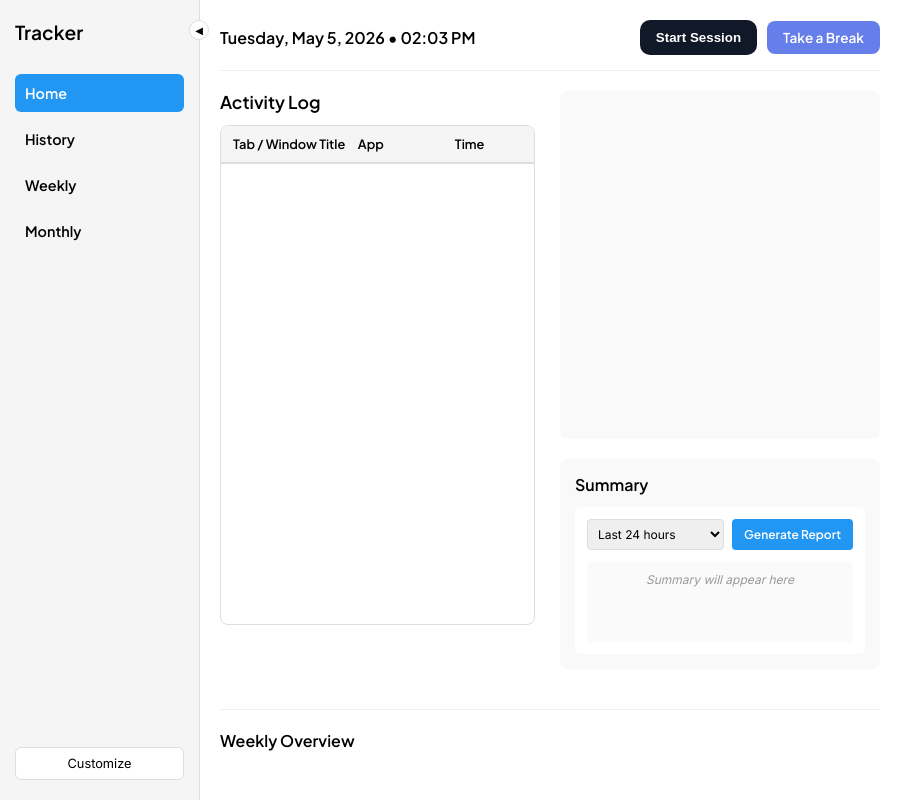
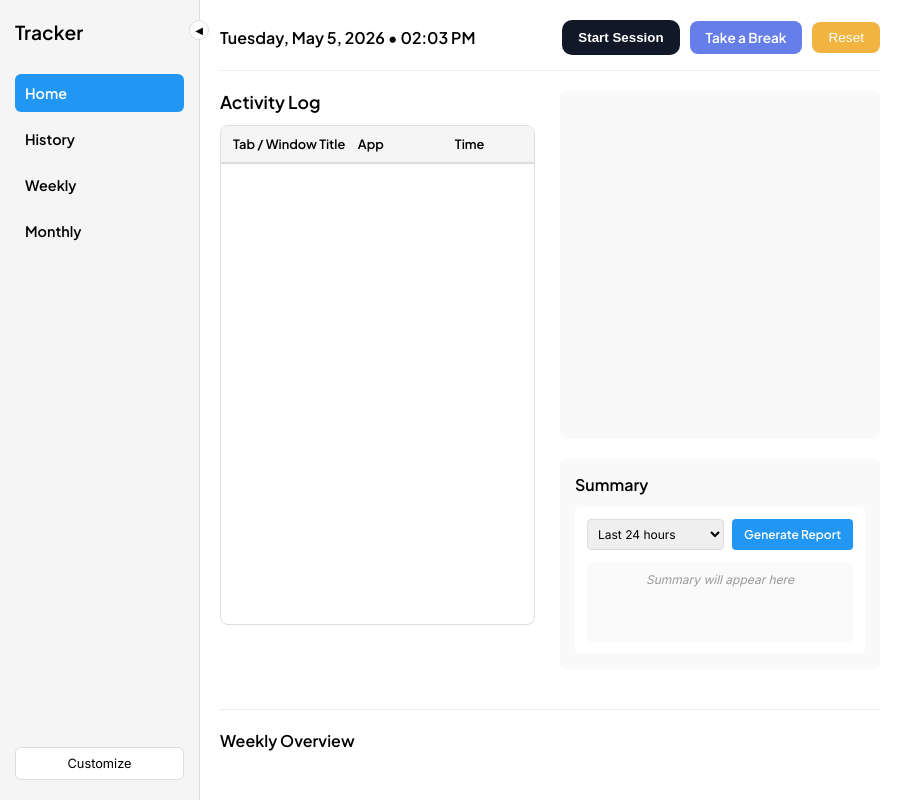
Before and after one commit to ashtonguevarra/ByteMeDani-Prodini, an Electron app: page index.html in a window 900 px wide. Drawn offline with nearby package versions, Linux system fonts and the light colour scheme; no server answers.

Commit message:
added reset button

```diff
--- a/index.html
+++ b/index.html
@@ -41,6 +41,7 @@
         <div class="top-bar-actions">
       <button id="toggleTrackingBtn" class="session-btn">Start Session</button>
      <button id="takeBreakBtn" class="take-break-btn">Take a Break</button>
+     <button id="resetLog" class = "reset-log-btn">Reset</button>
        </div>
       </div>
 
--- a/package.json
+++ b/package.json
@@ -8,11 +8,11 @@
     "start": "concurrently \"npm run backend\" \"wait-on http://127.0.0.1:5000/logs && npm run electron\""
   },
   "devDependencies": {
+    "concurrently": "^9.2.1",
     "electron": "^41.5.0"
   },
   "dependencies": {
-    "active-win": "^8.2.1",
-    "concurrently": "^9.2.1",
+    "active-win": "^7.7.2",
     "wait-on": "^9.0.5"
   }
 }
--- a/renderer.js
+++ b/renderer.js
@@ -10,6 +10,10 @@ const activeBreakBar = document.getElementById("activeBreakBar");
 const breakTimerDisplay = document.getElementById("breakTimerDisplay");
 const endBreakBtn = document.getElementById("endBreakBtn");
 const breakMinutesInput = document.getElementById("breakMinutesInput");
+const resetBtn = document.getElementById("resetLog");
+const logDiv = document.getElementById("log");
+
+
 
 let activityChart = null;
 let weeklyChart = null;
@@ -27,6 +31,7 @@ let breakEndTime = null;
 
 let currentFontSize = 100;
 const fontSizeDisplay = document.getElementById("fontSizeModal");
+
 
 let customColors = {
   productive: "#4caf50",
@@ -77,6 +82,10 @@ setInterval(updateDateDisplay, 1000);
 const sidebar = document.getElementById("sidebar");
 const sidebarToggle = document.getElementById("sidebarToggle");
 
+
+resetBtn.addEventListener("click", () => {
+  logDiv.innerHTML = "";
+});
 if (sidebarToggle && sidebar) {
   sidebarToggle.addEventListener("click", () => {
     sidebar.classList.toggle("collapsed");
--- a/style.css
+++ b/style.css
@@ -166,6 +166,22 @@ h3 {
   cursor: pointer;
   font-size: 0.85rem;
   transition: transform 0.2s;
+}
+
+
+.reset-log-btn {
+  padding: 8px 16px;
+  background: #f1b441;
+  color: white;
+  border: none;
+  border-radius: 8px;
+  cursor: pointer;
+  font-size: 0.85rem;
+  transition: transform 0.2s;
+}
+
+.reset-log-btn:hover{
+  transform: translateY(-1px);
 }
 
 .take-break-btn:hover {
```
Also changed, not shown: backend/requirements.txt (added, +12 -0 lines), 4 other files.
